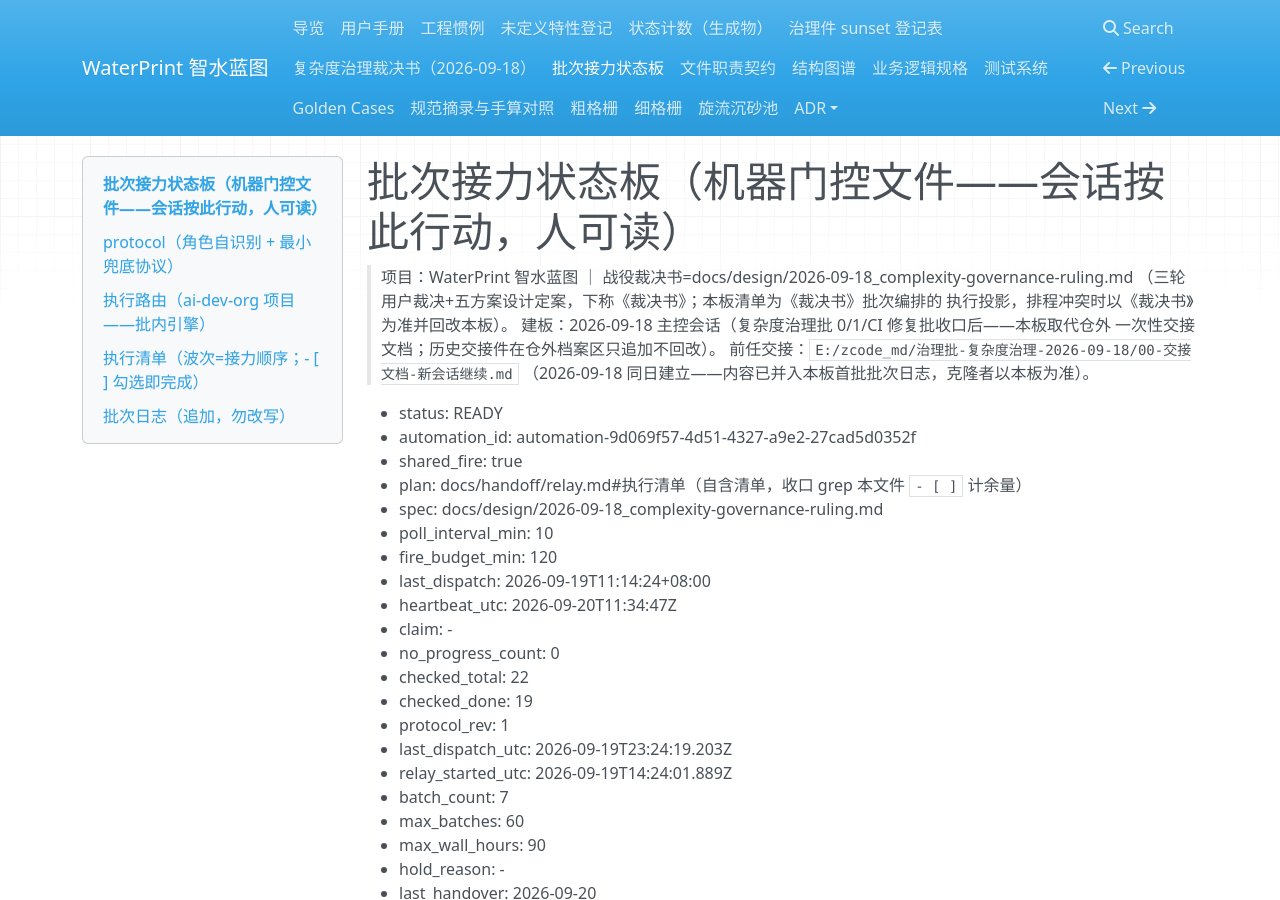
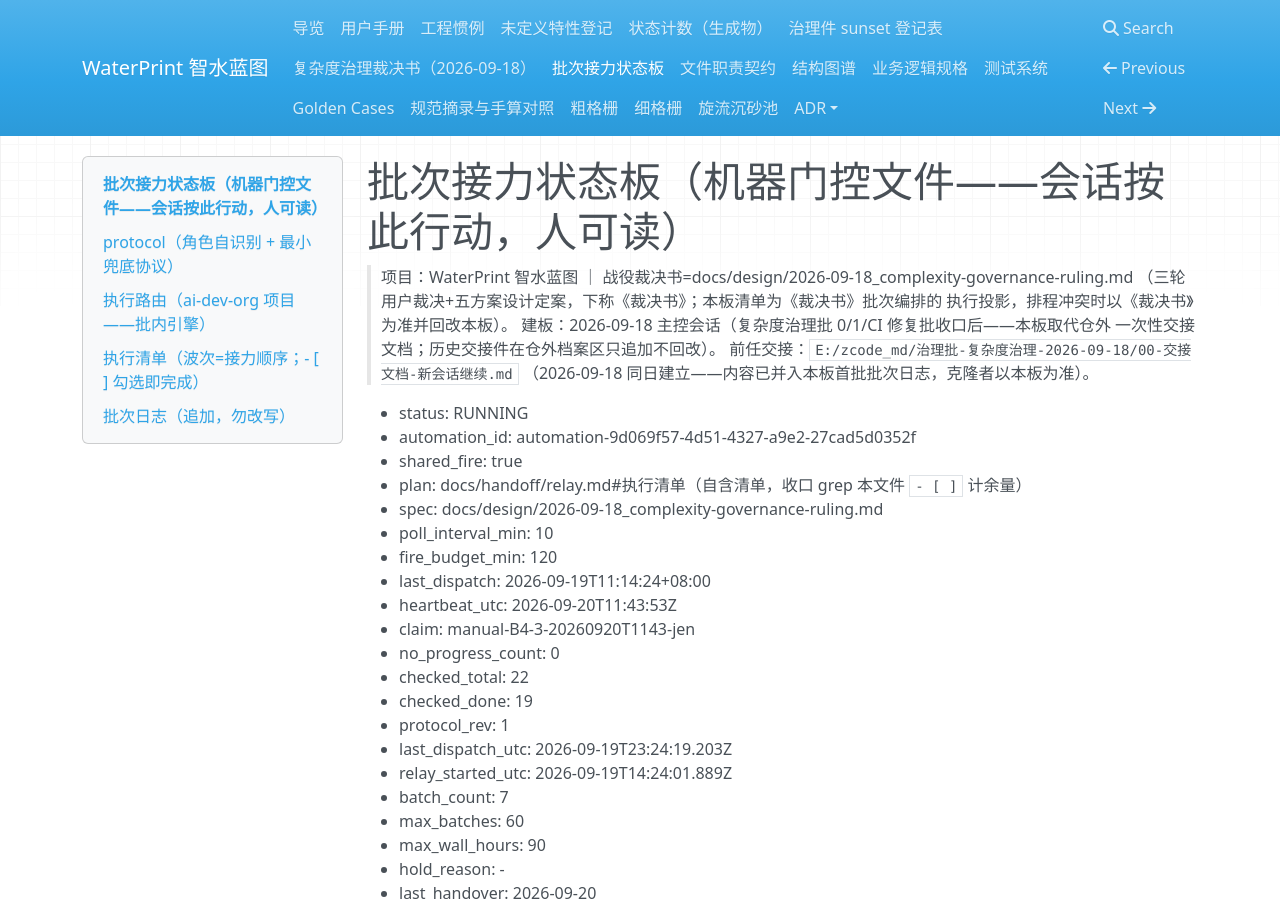
Before and after one commit to yyx20040712/waterprint, an MkDocs documentation site: the page built from docs/handoff/relay.md, in a window 1280 px wide and 900 px high. Built offline with MkDocs 1.6.1, drawn with Linux system fonts in a browser that asks for light colours; nearby versions of some CDN libraries; some of the changed text lies outside the part shown.

Commit message:
B4-3 认领笔: 原子 claim（token manual-B4-3-20260920T1143-jen）——联合枚举批开工（板面 next_batch=B4-3 原排序回位+用户本会话轨道裁决）。呈批两问未获应答按常设指令默认推荐项记档追认（账本 ruling 行）：R-B43-1 ADR-005 决策 4 解冻（ADR-006 承接+单单元语义不动+UF-33 重估入调研面——终裁面再呈确认）/R-B43-2 三段通道全链。前置核对在案：方案三 B2-1~6 全毕+碳核算 B4-2abc 全毕。领批即推送

```diff
--- a/docs/handoff/relay.md
+++ b/docs/handoff/relay.md
@@ -8,7 +8,7 @@
 > 前任交接：`E:/zcode_md/治理批-复杂度治理-2026-09-18/00-交接文档-新会话继续.md`
 > （2026-09-18 同日建立——内容已并入本板首批批次日志，克隆者以本板为准）。
 
-- status: READY
+- status: RUNNING
 - automation_id: automation-9d069f57-4d51-4327-a9e2-27cad5d0352f
 - shared_fire: true
 - plan: docs/handoff/relay.md#执行清单（自含清单，收口 grep 本文件 `- [ ]` 计余量）
@@ -16,8 +16,8 @@
 - poll_interval_min: 10
 - fire_budget_min: 120
 - last_dispatch: 2026-09-19T11:14:24+08:00
-- heartbeat_utc: 2026-09-20T11:34:47Z
-- claim: -
+- heartbeat_utc: 2026-09-20T11:43:53Z
+- claim: manual-B4-3-20260920T1143-jen
 - no_progress_count: 0
 - checked_total: 22
 - checked_done: 19
@@ -29,8 +29,8 @@
 - max_wall_hours: 90
 - hold_reason: -
 - last_handover: 2026-09-20
-- claimed_by: -
-- claimed_at: -
+- claimed_by: manual-session-b43
+- claimed_at: 2026-09-20T11:43:53Z
 - next_batch: B4-3 联合枚举（原排序回位——B4-4a 演示段与交付批均完成；ADR-005 解冻仍须用户裁决呈批面）
 
 ## protocol（角色自识别 + 最小兜底协议）
```
